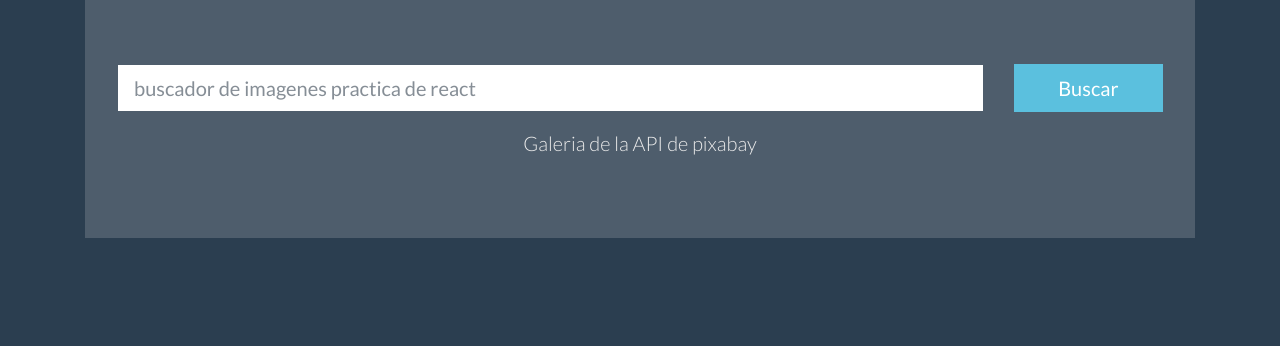
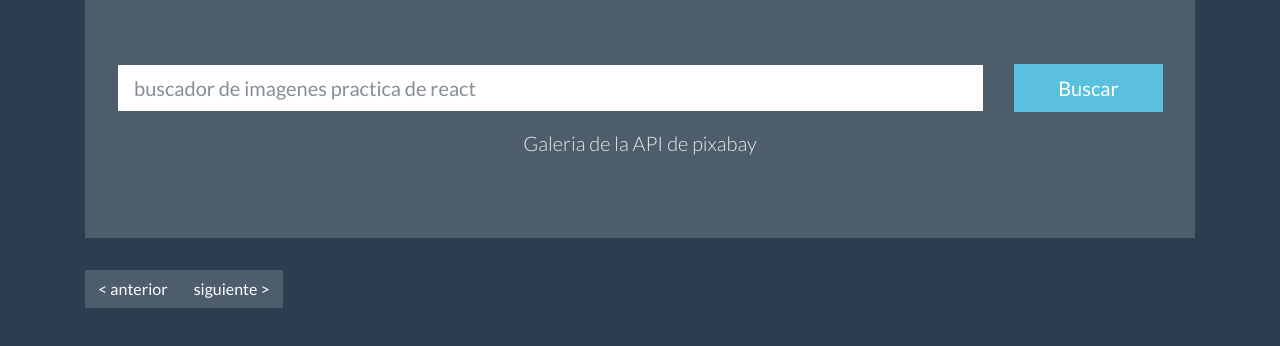
Before and after one commit to xatkx/reactPratica, a React (Create React App) app: page / in a window 1280 px wide. Shown: the top 346 px of the page. Built offline with nearby package versions, Linux system fonts and the light colour scheme.

Commit message:
paginacion creada

```diff
--- a/src/App.js
+++ b/src/App.js
@@ -11,14 +11,52 @@ constructor(props){
 
   this.state = {
     search: '',
+    numPag: 1,
     result: []
   }
 }
+  scroll = () => {
+    const galery = document.querySelector('.scroll')
+    galery.scrollIntoView('smooth','start')
+  }
+
+  paginacion = (btn) => {
+
+    let {numPag} = this.state
+
+    if (btn === 'siguiente' && !( numPag > 50))
+    {
+      numPag += 1;
+      this.setState({
+        numPag:numPag
+      },
+      () => {
+        this.pixabyAPI();
+        this.scroll();
+      })
+    }
+    else if(btn === 'anterior' && !(numPag <= 1))
+    {
+      numPag -= 1;
+
+      this.setState({
+      numPag:numPag
+    },
+    () => {
+      this.pixabyAPI();
+      this.scroll();
+    })
+    }
+
+
+
+  }
 
 
   pixabyAPI = () => {
     const perPage = 30;
-    let api = `https://pixabay.com/api/?key=14901812-5f44c61e4696aa53c5c4721f5&q=${this.state.search}&image_type=photo&per_page=${perPage}`
+    const {search, numPag} = this.state
+    let api = `https://pixabay.com/api/?key=14901812-5f44c61e4696aa53c5c4721f5&q=${search}&image_type=photo&per_page=${perPage}&page=${numPag}`
 
     fetch(api)
       .then(rearch => rearch.json())
@@ -45,12 +83,12 @@ constructor(props){
     return(
       <React.Fragment>
       <div className="container">
-        <div className="jumbotron">
+        <div className="jumbotron scroll">
           <Search userSearch={this.userSearch} />
           <p className='lead text-center' >Galeria de la API de pixabay</p>
         </div>
           {this.state.search}
-          <Galery  result={this.state.result}/>
+          <Galery paginacion={this.paginacion}  result={this.state.result}/>
       </div>
 
       </React.Fragment>
--- a/src/components/galeryResult.js
+++ b/src/components/galeryResult.js
@@ -1,5 +1,7 @@
 import React, { Component } from 'react'
 import Pic from './subComponents/imgCard'
+
+import Paginacion from './paginacion'
 
 class Galery extends Component {
     constructor(props){
@@ -10,7 +12,8 @@ class Galery extends Component {
         }
     }
     render(){
-        console.log(this.props.result)
+
+        if (this.props.result.lenght === 0) return null
 
         return (
             <React.Fragment>
@@ -19,6 +22,9 @@ class Galery extends Component {
                         return <Pic key={img.id+1} pic={img} />
                     })}
                 </div>
+                <div className='row col-md-12'>
+                    <Paginacion paginacion={this.props.paginacion}/>
+                </div>
             </React.Fragment>
         )
     }
--- /dev/null
+++ b/src/components/paginacion.js
@@ -0,0 +1,30 @@
+import React from 'react'
+
+class Paginacion extends React.Component {
+
+    anteriorRef = React.createRef()
+    siguienteRef = React.createRef()
+
+    btnAnterior = () => {
+        const { name } = this.anteriorRef.current
+        this.props.paginacion(name)
+
+    }
+
+    btnSiguiente = () => {
+        const { name } = this.siguienteRef.current
+        this.props.paginacion(name)
+    }
+    render(){
+        return (
+            <React.Fragment>
+                <div>
+                    <input onClick={this.btnAnterior} ref={this.anteriorRef} name='anterior' type='button' className='btn btn-secondary' value='< anterior'/>
+                    <input onClick={this.btnSiguiente} ref={this.siguienteRef} name='siguiente'type='button' className='btn btn-secondary' value='siguiente >' />
+                </div>
+            </React.Fragment>
+        )
+    }
+}
+
+export default Paginacion
--- a/src/components/subComponents/imgCard.js
+++ b/src/components/subComponents/imgCard.js
@@ -2,20 +2,22 @@ import React, { Component } from 'react';
 
 class Pic extends Component {
     render(){
-        const pic = this.props.pic
-        console.log(pic)
+        const { previewURL, largeImageURL, likes, tags, views, id} = this.props.pic
 
         return(
-            <div class="card col-md-3"  key={pic.id}>
+            <div className="col-lg-3 col-md-4 col-12 col-md-6 mb-4"  key={id}>
 
-                <img src={pic.previewURL} class="card-img-top" alt="..." />
+                <div className='card'>
+                    <img src={previewURL} className="card-img-top" alt={tags} />
 
-                        <div class="card-body">
-                            <h5 class="card-title">{pic.tags}</h5>
-                            <p class="card-text">edwlin es un mmg</p>
-                            <a href={pic.largeImageURL} class="btn btn-block btn-info" target="_blank" rel="noopener noreferrer">Pic full</a>
-                        </div>
+                            <div className="card-body">
+                                <h5 className="card-title">{'title'}</h5>
+                                <p className="card-text">likes: {likes} </p>
+                                <p className="card-text">views: {views} </p>
+                                <a href={largeImageURL} className="btn btn-block btn-info" target="_blank" rel="noopener noreferrer">full</a>
+                            </div>
                 </div>
+            </div>
         )
     }
 }
```
